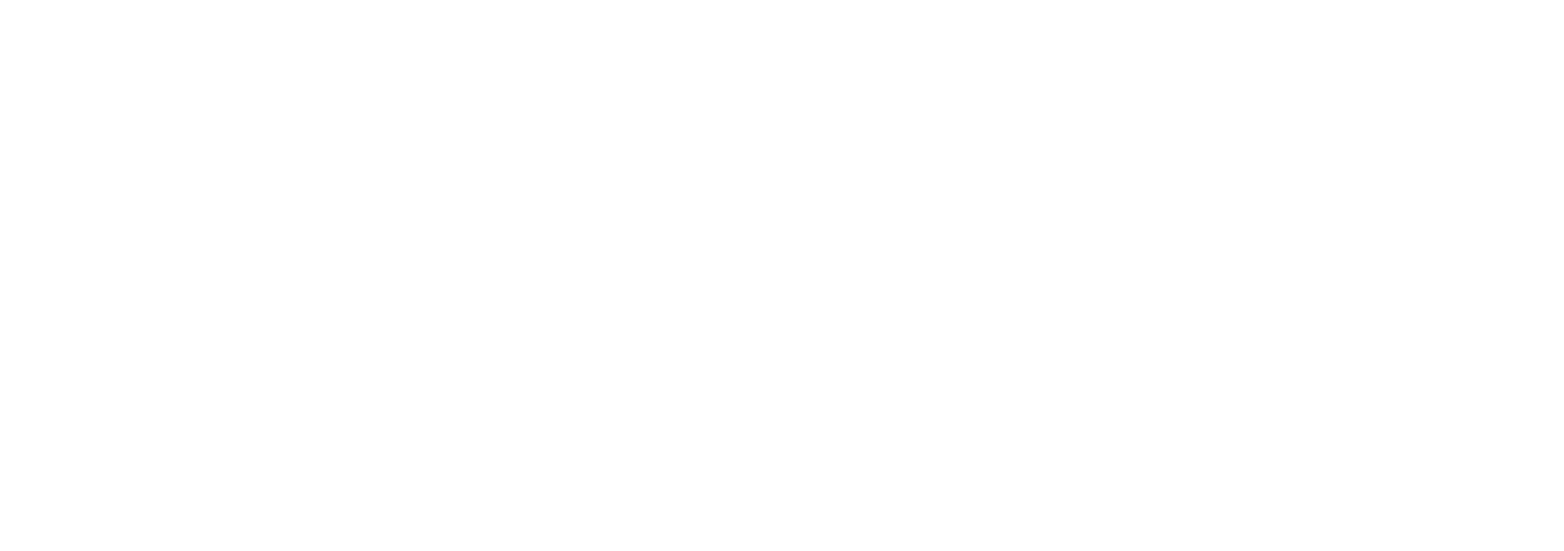
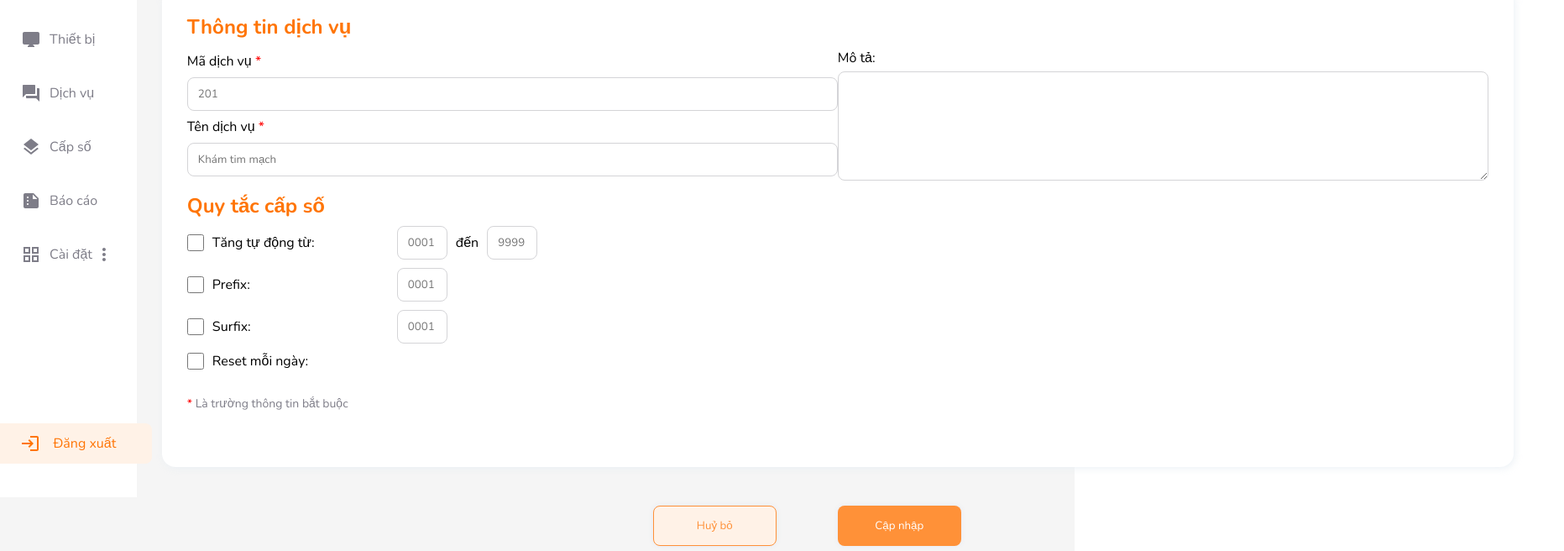
Before and after one commit to sonbill/Queuing-System-Project, a React (Create React App) app: page /services/update/KIO_01 in a window 1280 px wide. Before the commit this address had no page. Shown: the part 208-864 px from the top of the page at 84% size, 1863 px wide, since content can reach past the window. Before the commit the page ends 800 px from the top, so only its background shows below. Built offline with nearby package versions, Linux system fonts and the light colour scheme.

Commit message:
update css update-service-page

```diff
--- a/src/App.js
+++ b/src/App.js
@@ -1,9 +1,9 @@
 import React, { useState } from 'react';
-import Sidebar from './components/sidebar_left/Sidebar'
-import TopNav from './components/topbar/TopNav'
+// import Sidebar from './components/sidebar_left/Sidebar'
+// import TopNav from './components/topbar/TopNav'
 import Home from './pages/home/Home'
-import LoginForm from './components/LoginForm/LoginForm'
-import ErrorOutlineIcon from '@mui/icons-material/ErrorOutline';
+// import LoginForm from './components/LoginForm/LoginForm'
+// import ErrorOutlineIcon from '@mui/icons-material/ErrorOutline';
 import Equipment from './pages/equipment/Equipment'
 import { BrowserRouter as Router, Routes, Route } from 'react-router-dom';
 import Details from './pages/detail/Details'
@@ -13,6 +13,8 @@
 import ErrorPage from './pages/ErrorPage';
 import Service from './pages/service_page/Service'
 import AddService from './pages/add service/AddService'
+import UpdateService from './pages/update service/UpdateService'
+import DetailService from './pages/detail service/DetailService'
 
 import './App.css'
 
@@ -62,6 +64,8 @@
           <Route path="/profile/" element={<Profile />} />
           <Route path="/services" element={<Service />} />
           <Route path="/services/add-service/" element={<AddService />} />
+          <Route path="/services/detail/:detailID" element={<DetailService />} />
+          <Route path="/services/update/:updateID" element={<UpdateService />} />
           <Route path="*" element={<ErrorPage />} />
         </Routes>
         {/* </div> */}
--- a/src/pages/add service/AddService.jsx
+++ b/src/pages/add service/AddService.jsx
@@ -31,7 +31,6 @@
             <div className="addService__inputDetail__right">
               <label htmlFor="description">Mô tả: </label>
               <textarea name="description" id="description" rows="6" >
-
               </textarea>
             </div>
           </div>
--- /dev/null
+++ b/src/pages/detail service/DetailService.jsx
@@ -0,0 +1,63 @@
+import React from 'react'
+import Sidebar from '../../components/sidebar_left/Sidebar'
+import TopNav from '../../components/topbar/TopNav'
+import { Link } from 'react-router-dom'
+
+export default function DetailService() {
+  return (
+    <div className="detailService">
+      <Sidebar />
+      <div className="detailService__layout">
+        <TopNav name={'Chi tiết'} />
+        <div className="detailService__title">
+          <p>Quản lý dịch vụ</p>
+        </div>
+        <div className="detailService__content">
+          <div className="detailService__content__left">
+            <div className="detailService__infor">
+              <p className="detailService__infor_title">
+                Thông tin dịch vụ
+              </p>
+              <div className="detailService__infor__item">
+                <p>Mã dịch vụ </p>
+                <p>201</p>
+              </div>
+              <div className="updateService__infor__item">
+                <p>Tên dịch vụ </p>
+                <p>Khám tim mạch</p>
+              </div>
+              <div className="updateService__infor__item">
+                <p>Mô tả</p>
+                <p>Chuyên các bệnh lý về tim</p>
+              </div>
+            </div>
+            <div className="detailService__rulesNumber">
+              <h2 className="detailService__rulesNumber__title">Quy tắc cấp số</h2>
+              <div className="detailService__rulesNumber__items">
+                <div className="detailService__rulesNumber__labelInput">
+                  <p>Tăng tự động</p>
+                </div>
+                <div className="detailService__rulesNumber__input">
+                  <input type="text" placeholder="0001" />
+                  <span>đến</span>
+                  <input type="text" placeholder="9999" />
+                </div>
+              </div>
+              <div className="detailService__rulesNumber__items">
+                <div className="detailService__rulesNumber__labelInput">
+                  <p>Prefix</p>
+                </div>
+                <div className="detailService__rulesNumber__input">
+                  <input type="text" placeholder="0001" />
+                </div>
+              </div>
+              <div className="updateService__rulesNumber__labelInput">
+                <p>Reset mỗi ngày</p>
+              </div>
+            </div>
+          </div>
+        </div>
+      </div>
+    </div>
+  )
+}
--- a/src/pages/service_page/Service.jsx
+++ b/src/pages/service_page/Service.jsx
@@ -32,7 +32,7 @@
       renderCell: (params) => {
         return (
           <>
-            <Link to={"/equipments/detail/" + params.row.id}>
+            <Link to={"/services/detail/" + params.row.id}>
               <p>Chi tiết</p>
             </Link>
           </>
@@ -47,7 +47,7 @@
       renderCell: (params) => {
         return (
           <div>
-            <Link to={"/equipments/update/" + params.row.id}>
+            <Link to={"/services/update/" + params.row.id}>
               <p>Cập nhập</p>
             </Link>
           </div >
--- /dev/null
+++ b/src/pages/update service/UpdateService.jsx
@@ -0,0 +1,86 @@
+import React from 'react'
+import Sidebar from '../../components/sidebar_left/Sidebar'
+import TopNav from '../../components/topbar/TopNav'
+import { Link } from 'react-router-dom'
+
+import './updateService.css'
+
+export default function UpdateService() {
+  return (
+    <div className="updateService">
+      <Sidebar />
+      <div className="updateService__layout">
+        <TopNav name={'Cập nhập'} />
+        <div className="updateService__title">
+          <h3>Quản lý dịch vụ</h3>
+        </div>
+        <div className="updateService__infor">
+          <h2 className="updateService__infor__title">
+            Thông tin dịch vụ
+          </h2>
+          <div className="updateService__inputWrapper">
+            <div className="updateService__inputDetail__left">
+              <div className="updateService__input__item">
+                <label htmlFor="serviceID">Mã dịch vụ <span>*</span></label>
+                <input type="text" name="serviceID" id="serviceID" placeholder="201" />
+              </div>
+              <div className="updateService__input__item">
+                <label htmlFor="serviceName">Tên dịch vụ <span>*</span></label>
+                <input type="text" name="serviceName" id="serviceName" placeholder="Khám tim mạch" />
+              </div>
+            </div>
+            <div className="updateService__inputDetail__right">
+              <label htmlFor="description">Mô tả: </label>
+              <textarea name="description" id="description" rows="6" >
+
+              </textarea>
+            </div>
+          </div>
+          <div className="updateService__rulesNumber">
+            <h2 className="updateService__rulesNumber__title">Quy tắc cấp số</h2>
+            <div className="updateService__rulesNumber__items">
+              <div className="updateService__rulesNumber__labelInput">
+                <input type="checkbox" className="updateService__rulesNumber__checkbox" />
+                <p>Tăng tự động từ: </p>
+              </div>
+              <div className="updateService__rulesNumber__input">
+                <input type="text" placeholder="0001" />
+                <span>đến</span>
+                <input type="text" placeholder="9999" />
+              </div>
+            </div>
+            <div className="updateService__rulesNumber__items">
+              <div className="updateService__rulesNumber__labelInput">
+                <input type="checkbox" className="updateService__rulesNumber__checkbox" />
+                <p>Prefix: </p>
+              </div>
+              <div className="updateService__rulesNumber__input">
+                <input type="text" placeholder="0001" />
+              </div>
+            </div>
+            <div className="updateService__rulesNumber__items">
+              <div className="updateService__rulesNumber__labelInput">
+                <input type="checkbox" className="updateService__rulesNumber__checkbox" />
+                <p>Surfix: </p>
+              </div>
+              <div className="updateService__rulesNumber__input">
+                <input type="text" placeholder="0001" />
+              </div>
+            </div>
+            <div className="updateService__rulesNumber__labelInput">
+              <input type="checkbox" className="updateService__rulesNumber__checkbox" />
+              <p>Reset mỗi ngày: </p>
+            </div>
+          </div>
+          <p className="updateService__desc"><span>*</span> Là trường thông tin bắt buộc</p>
+        </div>
+        <div className="updateService__buttons">
+          <Link to="/services">
+            <button className="updateService__button updateService__button-cancel">Huỷ bỏ</button>
+          </Link>
+          <button className="updateService__button updateService__button-updateService">Cập nhập</button>
+        </div>
+      </div>
+    </div>
+  )
+}
--- /dev/null
+++ b/src/pages/update service/updateService.css
@@ -0,0 +1,162 @@
+.updateService {
+  display: flex;
+  background-color: #F5F5F5;
+}
+.updateService__layout {
+  flex-grow:1;
+}
+.updateService__title {
+  padding:0 30px;
+  color:#FF7506;
+  font-weight: bold;
+  font-size: 24px;
+  line-height: 36px;
+  margin-bottom:32px;
+}
+.updateService__infor {
+  height: 570px;
+  padding:30px;
+  background-color: #fff;
+  margin:16px 30px;
+  box-shadow: 2px 2px 8px rgba(232, 239, 244, 0.8);
+  border-radius: 16px;
+}
+.updateService__infor__title {
+  margin-bottom:10px;
+  color:#FF7506;
+  font-size: 24px;
+}
+.updateService__inputWrapper {
+  display: flex;
+  align-items: center;
+  justify-content:space-between;
+  width: 100%;
+}
+/* INPUT DETAIL RIGHT */
+.updateService__inputDetail__right {
+  width: 775px;
+}
+.updateService__inputDetail__right textarea {
+  height: 100%;
+  width: 100%;
+  padding: 10px 12px;
+  background: #FFFFFF;
+  border: 1.5px solid #D4D4D7;
+  box-sizing: border-box;
+  border-radius: 8px;
+  margin-top: 5px;
+}
+/* INPUT DETAIL LEFT */
+.updateService__inputDetail__left {
+  width: 775px;
+  }
+.updateService__input__item {
+  display: flex;
+  flex-direction: column;
+  width: 100%;
+  margin-bottom:8px;
+}
+.updateService__input__item input {
+  padding: 10px 12px;
+  background: #FFFFFF;
+  border: 1.5px solid #D4D4D7;
+  box-sizing: border-box;
+  border-radius: 8px;
+}
+
+.updateService__input__item:focus {
+  border-color: #FF7506
+}
+.updateService__input__item label {
+  margin-bottom: 8px;
+}
+.updateService__input__item span {
+  color: red;
+}
+/* RULES */
+.updateService__rulesNumber {
+  margin-bottom: 30px;
+}
+.updateService__rulesNumber__title {
+  color: #FF7506;
+  margin: 8px 0 8px 0;
+  font-size: 24px;
+}
+.updateService__rulesNumber__items {
+  display: grid;
+  width: 1000px;
+  grid-template-columns:1fr 1fr 1fr 1fr;
+  margin-bottom: 10px;
+  align-items: center;
+}
+.updateService__rulesNumber__input {
+  display: flex;
+  align-items: center;
+}
+.updateService__rulesNumber__labelInput {
+  display: flex;
+  align-items: center;
+  font-size:16px;
+}
+.updateService__rulesNumber__input span {
+  margin: 0 10px;
+}
+.updateService__rulesNumber__checkbox {
+  width: 20px;
+  height: 20px;
+  margin-right: 10px;
+}
+.updateService__rulesNumber__input input {
+  padding: 10px 12px;
+  background: #FFFFFF;
+  border: 1.5px solid #D4D4D7;
+  box-sizing: border-box;
+  border-radius: 8px;
+  width: 60px;
+}
+/* DESCRIPTION */
+.updateService__desc {
+  color: #7E7D88;
+  font-size: 14px;
+
+}
+.updateService__desc span {
+  color: red;
+}
+/* BUTTONS */
+.updateService__buttons {
+  display: flex;
+  align-items: center;
+  justify-content:center;
+  padding:30px;
+  margin: 0 auto;
+  width: 500px;
+}
+.updateService__button:hover {
+  box-shadow: rgba(50, 50, 93, 0.25) 0px 6px 12px -2px, rgba(0, 0, 0, 0.3) 0px 3px 7px -3px;
+  transition: all 0.2s;
+}
+.updateService__button:active {
+  box-shadow: rgba(0, 0, 0, 0.19) 0px 10px 20px, rgba(0, 0, 0, 0.23) 0px 6px 6px;
+}
+.updateService__button {
+  width: 147px;
+  height: 48px;
+  margin: 0 auto;
+  cursor: pointer;
+}
+.updateService__button-cancel {
+  background: #FFF2E7;
+  border: 1.5px solid #FF9138;
+  box-sizing: border-box;
+  box-shadow: 0px 0px 6px #E7E9F2;
+  border-radius: 8px;
+  color: #FF9138;
+}
+.updateService__button-updateService {
+  background: #FF9138;
+  box-shadow: 0px 0px 6px #E7E9F2;
+  border-radius: 8px;
+  color:#FFFFFF;
+  border: none;
+}
```
Also changed, not shown: src/pages/detail service/detailService.css (added).
